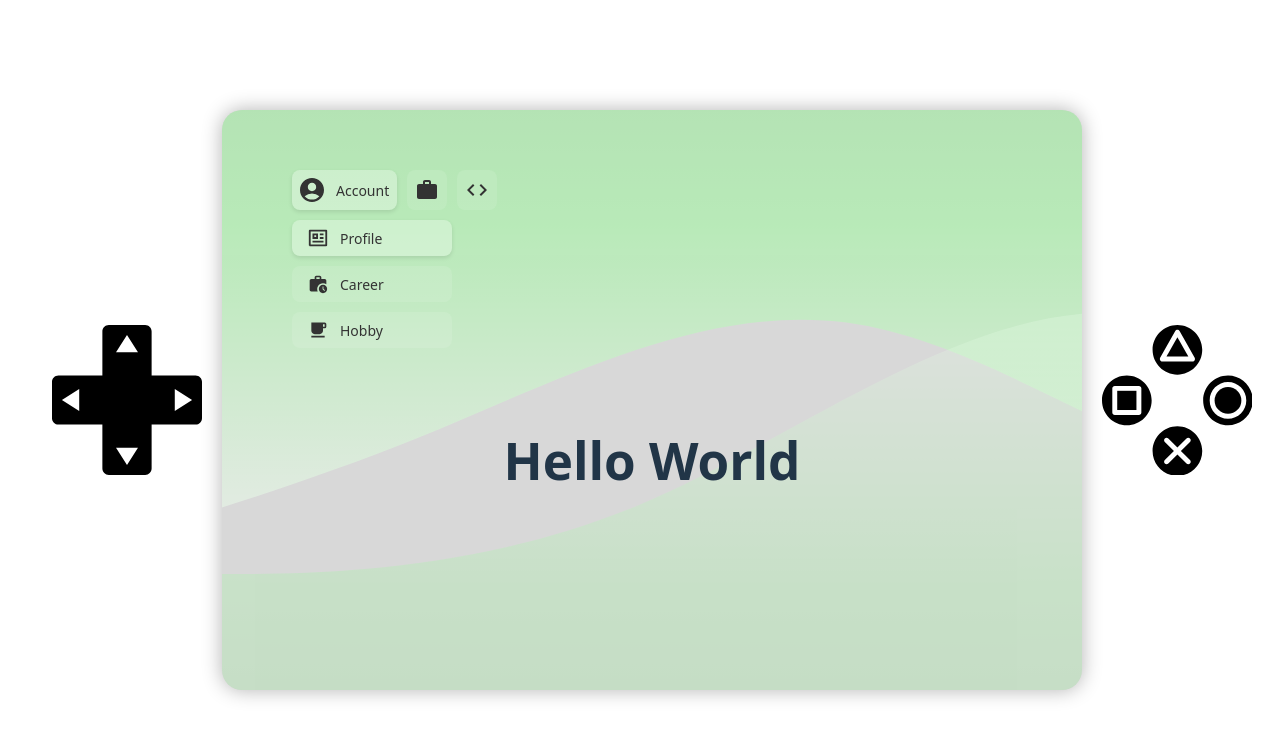
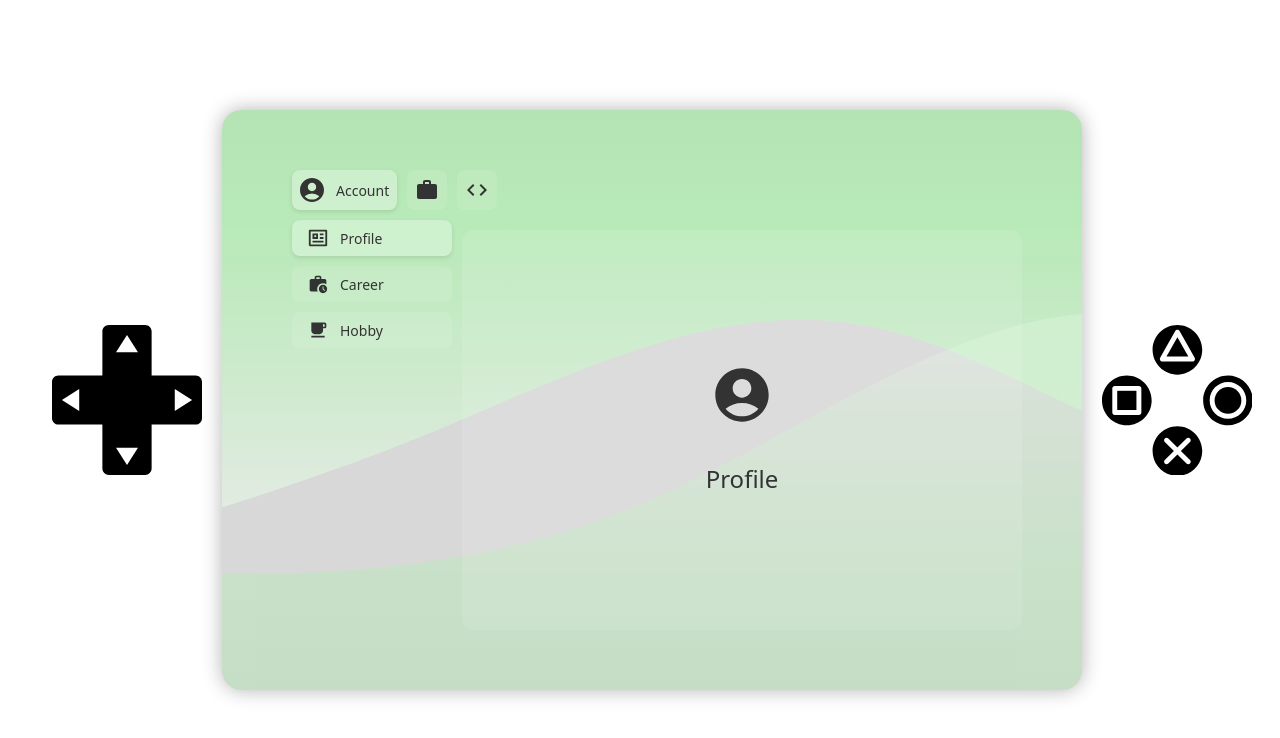
Before and after one commit to linnefromice/portfolio_two, a React (Vite) app: page / in a window 1280 px wide. Shown: the top 738 px of the page. Built offline with nearby package versions, Linux system fonts and the light colour scheme.

Commit message:
update: content area

```diff
--- a/src/App.css
+++ b/src/App.css
@@ -71,11 +71,11 @@
   position: relative;
   z-index: 1;
   height: 100%;
+  width: 100%;
   display: flex;
   flex-direction: column;
-  align-items: center;
-  justify-content: center;
-  padding-top: 60px;
+  align-items: flex-start;
+  justify-content: flex-start;
 }
 
 .controller {
--- a/src/App.tsx
+++ b/src/App.tsx
@@ -16,7 +16,6 @@ const App = () => {
         </div>
         <div className="content">
           <Menus />
-          <h1>Hello World</h1>
         </div>
       </div>
       <div className="controller right">
--- /dev/null
+++ b/src/ui/Content/Content.css
@@ -0,0 +1,36 @@
+.content-display {
+  position: absolute;
+  top: 80px;
+  right: 20px;
+  bottom: 20px;
+  left: 200px;
+  display: flex;
+  flex-direction: column;
+  align-items: center;
+  justify-content: center;
+  background-color: rgba(255, 255, 255, 0.1);
+  border-radius: 12px;
+  animation: fadeIn 0.3s ease;
+  padding: 20px;
+}
+
+.content-icon {
+  font-size: 48px;
+  color: #333;
+  margin-bottom: 16px;
+}
+
+.content-label {
+  font-size: 24px;
+  font-weight: 500;
+  color: #333;
+}
+
+@keyframes fadeIn {
+  from {
+    opacity: 0;
+  }
+  to {
+    opacity: 1;
+  }
+}
--- /dev/null
+++ b/src/ui/Content/Content.tsx
@@ -0,0 +1,45 @@
+import { FC } from "react";
+import { FaTwitter } from "react-icons/fa";
+import { MdAccountCircle, MdSmartphone, MdWeb, MdWork } from "react-icons/md";
+import "./Content.css";
+
+interface ContentProps {
+  activeMenu: number;
+  activeSubMenu: number;
+}
+
+const Content: FC<ContentProps> = ({ activeMenu, activeSubMenu }) => {
+  const getIcon = () => {
+    if (activeMenu === 1) return <MdWork size="64" />;
+    if (activeMenu === 0) return <MdAccountCircle size="64" />;
+
+    // Side menu icons
+    const sideIcons = [
+      <MdWeb size="64" />,
+      <FaTwitter size="64" />,
+      <MdSmartphone size="64" />,
+      <MdSmartphone size="64" />,
+    ];
+    return sideIcons[activeSubMenu];
+  };
+
+  const getLabel = () => {
+    if (activeMenu === 1) return "Work";
+
+    const items =
+      activeMenu === 0
+        ? ["Profile", "Career", "Hobby"]
+        : ["war_sim_game", "tweet", "study_record", "ff_quiz"];
+
+    return items[activeSubMenu] || "";
+  };
+
+  return (
+    <div className="content-display">
+      <div className="content-icon">{getIcon()}</div>
+      <span className="content-label">{getLabel()}</span>
+    </div>
+  );
+};
+
+export default Content;
--- a/src/ui/Menus.tsx
+++ b/src/ui/Menus.tsx
@@ -1,7 +1,9 @@
 import { FC, useState } from "react";
 import { MdAccountCircle, MdCode, MdWork } from "react-icons/md";
 import Account from "./Account/Account";
+import Content from "./Content/Content";
 import "./Menus.css";
+import Side from "./Side/Side";
 
 interface MenuItem {
   icon: JSX.Element;
@@ -36,7 +38,7 @@ const Menus: FC = () => {
             className={`menu-item ${activeIndex === index ? "active" : ""}`}
             onClick={() => {
               setActiveIndex(index);
-              setActiveSubMenu(0); // サブメニュー選択をリセット
+              setActiveSubMenu(0);
             }}
           >
             <div className="menu-icon">{item.icon}</div>
@@ -52,6 +54,13 @@ const Menus: FC = () => {
           onSubMenuSelect={setActiveSubMenu}
         />
       )}
+      {activeIndex === 2 && (
+        <Side
+          activeSubMenu={activeSubMenu}
+          onSubMenuSelect={setActiveSubMenu}
+        />
+      )}
+      <Content activeMenu={activeIndex} activeSubMenu={activeSubMenu} />
     </>
   );
 };
--- /dev/null
+++ b/src/ui/Side/Side.css
@@ -0,0 +1,87 @@
+.submenu-container {
+  position: absolute;
+  left: 20px;
+  top: 60px;
+  display: flex;
+  flex-direction: column;
+  gap: 10px;
+  padding: 10px;
+  animation: slideDown 0.2s ease;
+}
+
+.submenu-item {
+  display: flex;
+  align-items: center;
+  gap: 12px;
+  padding: 8px 16px;
+  border: none;
+  border-radius: 8px;
+  background-color: rgba(255, 255, 255, 0.1);
+  color: #333;
+  cursor: pointer;
+  transition: all 0.2s ease;
+  width: fit-content;
+  min-width: 160px;
+  animation: fadeIn 0.2s ease backwards;
+}
+
+.submenu-item:nth-child(1) {
+  animation-delay: 0.1s;
+}
+.submenu-item:nth-child(2) {
+  animation-delay: 0.2s;
+}
+.submenu-item:nth-child(3) {
+  animation-delay: 0.3s;
+}
+.submenu-item:nth-child(4) {
+  animation-delay: 0.4s;
+}
+
+.submenu-icon {
+  display: flex;
+  align-items: center;
+  justify-content: center;
+  transition: transform 0.2s ease;
+}
+
+.submenu-item:hover {
+  background-color: rgba(255, 255, 255, 0.2);
+}
+
+.submenu-item.active {
+  background-color: rgba(255, 255, 255, 0.3);
+  box-shadow: 0 2px 4px rgba(0, 0, 0, 0.1);
+}
+
+.submenu-item.active .submenu-icon {
+  transform: scale(1.1);
+}
+
+.submenu-label {
+  font-size: 14px;
+  font-weight: 500;
+  white-space: nowrap;
+}
+
+@keyframes slideDown {
+  from {
+    opacity: 0;
+    transform: translateY(-10px);
+  }
+  to {
+    opacity: 1;
+    transform: translateY(0);
+  }
+}
+
+@keyframes fadeIn {
+  from {
+    opacity: 0;
+    transform: translateY(10px);
+  }
+  to {
+    opacity: 1;
+    transform: translateY(0);
+  }
+}
--- /dev/null
+++ b/src/ui/Side/Side.tsx
@@ -0,0 +1,52 @@
+import { FC } from "react";
+import { FaTwitter } from "react-icons/fa";
+import { MdSmartphone, MdWeb } from "react-icons/md";
+import "./Side.css";
+
+interface SubMenuItem {
+  icon: JSX.Element;
+  label: string;
+}
+
+const subMenuItems: SubMenuItem[] = [
+  {
+    icon: <MdWeb size="20" />,
+    label: "war_sim_game",
+  },
+  {
+    icon: <FaTwitter size="20" />,
+    label: "tweet",
+  },
+  {
+    icon: <MdSmartphone size="20" />,
+    label: "study_record",
+  },
+  {
+    icon: <MdSmartphone size="20" />,
+    label: "ff_quiz",
+  },
+];
+
+interface SideProps {
+  activeSubMenu: number;
+  onSubMenuSelect: (index: number) => void;
+}
+
+const Side: FC<SideProps> = ({ activeSubMenu, onSubMenuSelect }) => {
+  return (
+    <div className="submenu-container">
+      {subMenuItems.map((item, index) => (
+        <button
+          key={item.label}
+          className={`submenu-item ${activeSubMenu === index ? "active" : ""}`}
+          onClick={() => onSubMenuSelect(index)}
+        >
+          <div className="submenu-icon">{item.icon}</div>
+          <span className="submenu-label">{item.label}</span>
+        </button>
+      ))}
+    </div>
+  );
+};
+
+export default Side;
```
